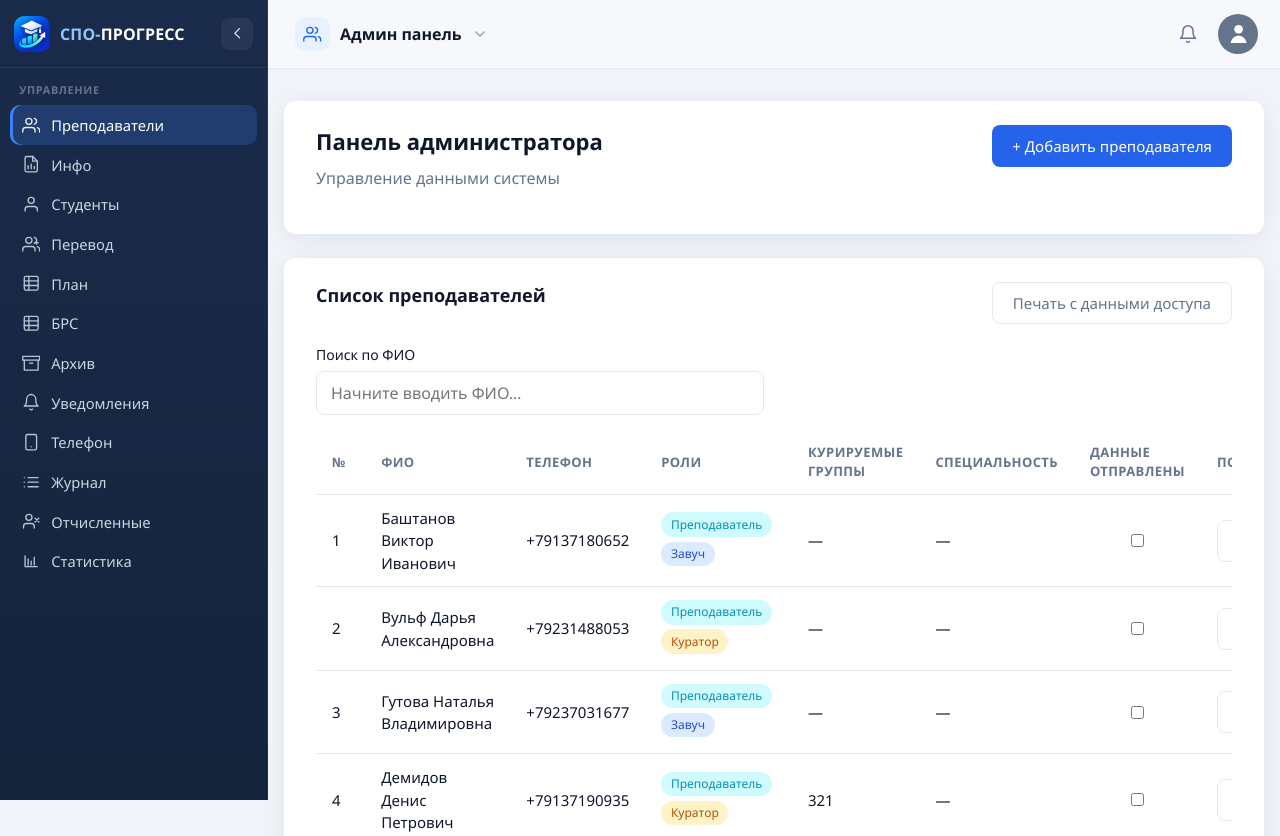
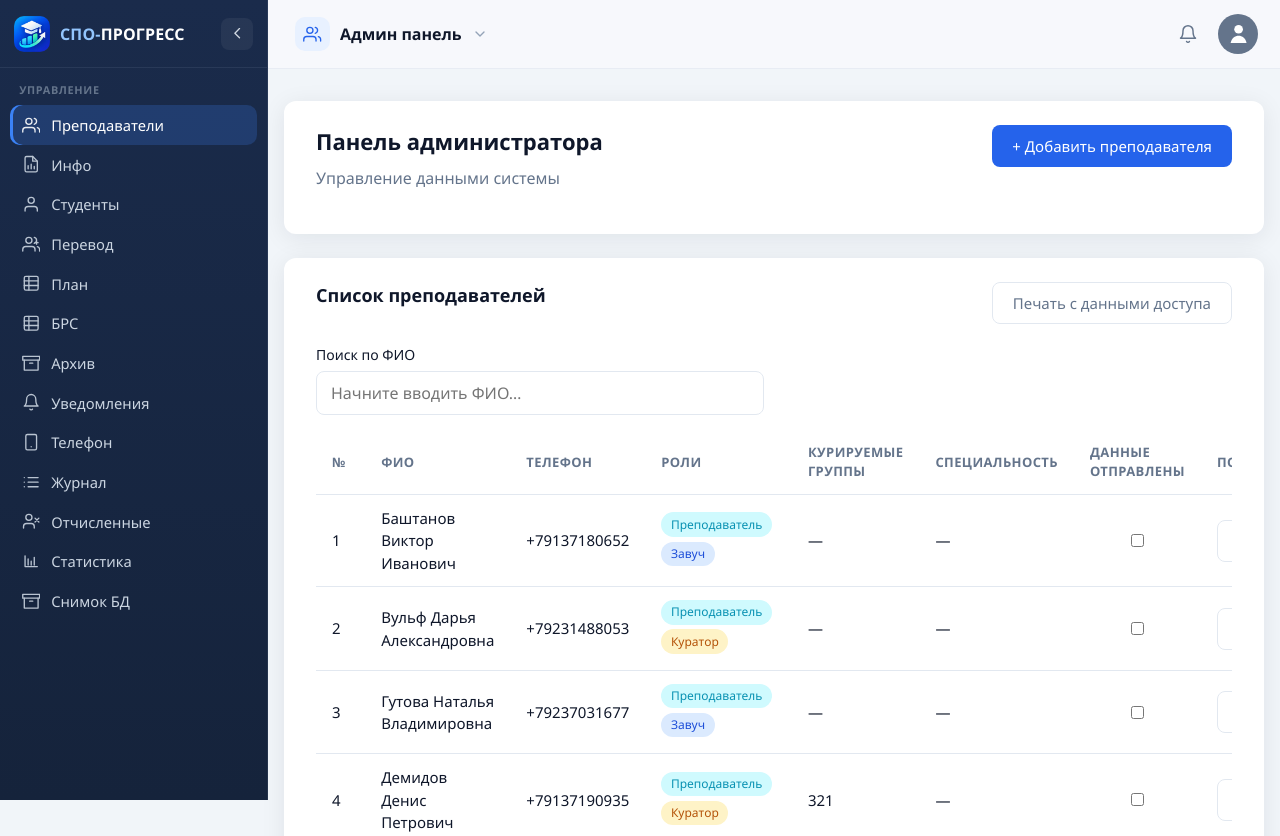
Before and after one commit to karasukcloud-bit/kpk2.0, a PHP site: page /admin/teachers.php in a window 1280 px wide. Shown: the top 836 px of the page. Run offline with PHP 8.4, Linux system fonts and the light colour scheme; a user stored in the database is signed in; data comes from the database, SQL or seed files in the repository; data that the repository does not hold is empty; some libraries are stand-ins or nearby versions.

Commit message:
Show backup merge page in admin sidebar under Управление.
The app shell sidebar is the visible nav; admin_tabs alone were hidden when useAppShell is on.

```diff
--- a/includes/app_shell.php
+++ b/includes/app_shell.php
@@ -79,6 +79,7 @@ function build_app_shell(string $role, string $tab, string $appBase, int $curato
             ['tab' => 'logs', 'href' => $base . 'logs.php', 'icon' => 'logs', 'label' => 'Журнал'],
             ['tab' => 'expelled', 'href' => $base . 'expelled.php', 'icon' => 'expelled', 'label' => 'Отчисленные'],
             ['tab' => 'stats', 'href' => $base . 'stats.php', 'icon' => 'stats', 'label' => 'Статистика'],
+            ['tab' => 'backup_merge', 'href' => $base . 'backup_merge.php', 'icon' => 'archive', 'label' => 'Снимок БД'],
         ]);
 
         return [
```
